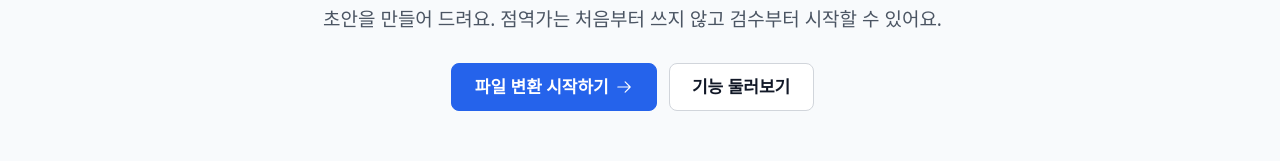
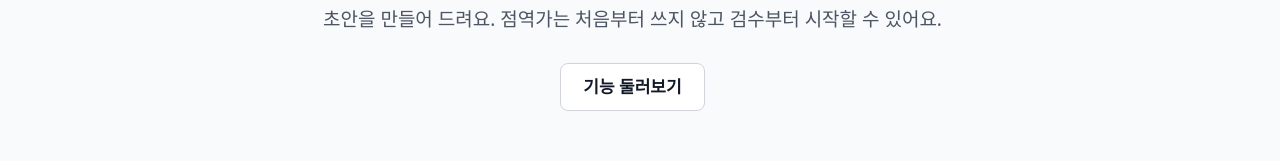
Before and after one commit to HALAZIAAA/Frontend, a React (Vite) app: page /welcome in a window 1280 px wide. Shown: the part 314-475 px from the top of the page. Built offline with nearby package versions, Linux system fonts and the light colour scheme; no server answers; a web font is replaced by a local one.

Commit message:
feat: 소개 화면 맨 위의 '파일 변환 시작하기' 버튼 제거

```diff
--- a/src/pages/WelcomePage.tsx
+++ b/src/pages/WelcomePage.tsx
@@ -27,10 +27,6 @@ function WelcomePage() {
             처음부터 쓰지 않고 검수부터 시작할 수 있어요.
           </p>
           <div className="welcome-hero-actions">
-            <Link to="/" className="welcome-primary-button">
-              파일 변환 시작하기
-              <ArrowRightIcon aria-hidden="true" size={18} />
-            </Link>
             <a href="#welcome-features" className="welcome-secondary-button">
               기능 둘러보기
             </a>
```
